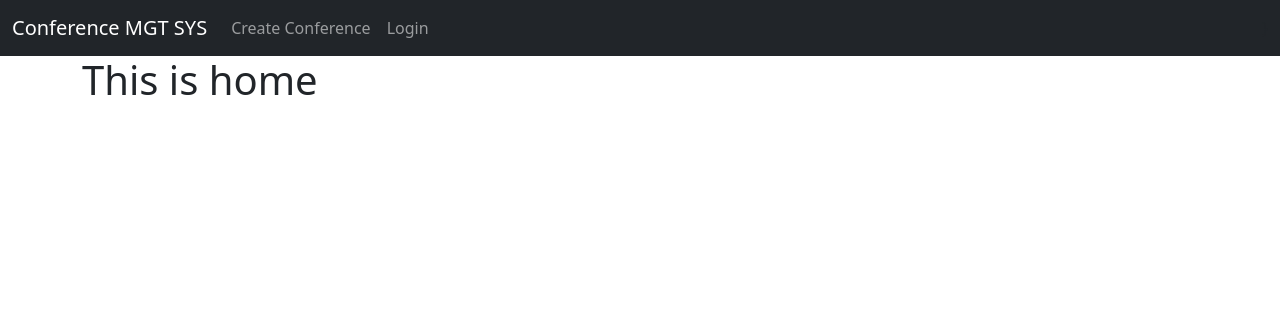
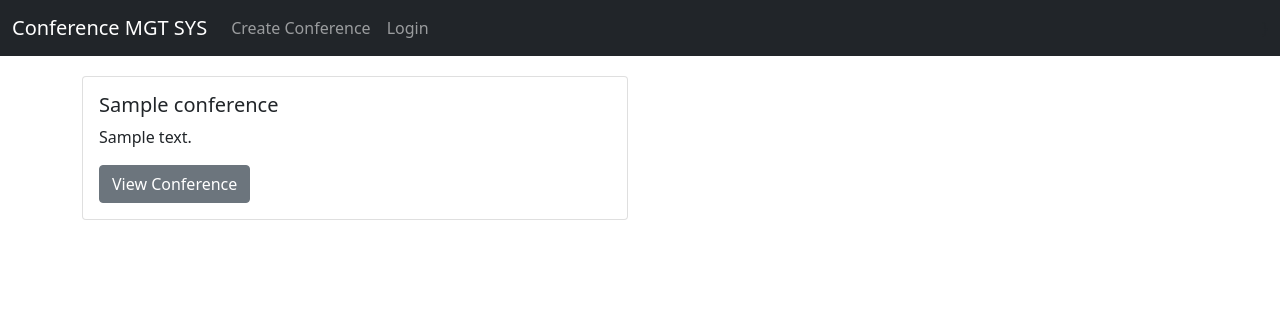
Before and after one commit to chryzcode/conference_system_management, a Django app: page / in a window 1280 px wide. Shown: the top 316 px of the page. Run offline with Django 3.2, Linux system fonts and the light colour scheme; tables that the repository leaves empty hold one stand-in row (values such as "Sample post"); some libraries are stand-ins or nearby versions.

Commit message:
add end edit conference

```diff
--- a/conference_app/models.py
+++ b/conference_app/models.py
@@ -25,6 +25,7 @@ class Conference(models.Model):
     def __str__(self):
         return self.title
 
+
 #the talk model
 class Talk(models.Model):
     host = models.ForeignKey(User, on_delete=models.CASCADE)
--- a/conference_app/templates/base.html
+++ b/conference_app/templates/base.html
@@ -1,15 +1,35 @@
 <!DOCTYPE html>
 <html lang="en">
   <head>
-    <meta charset="UTF-8">
-    <meta http-equiv="X-UA-Compatible" content="IE=edge">
-    <meta name="viewport" content="width=device-width, initial-scale=1.0">
+    <meta charset="UTF-8" />
+    <meta http-equiv="X-UA-Compatible" content="IE=edge" />
+    <meta name="viewport" content="width=device-width, initial-scale=1.0" />
     <link
       href="https://cdn.jsdelivr.net/npm/bootstrap@5.1.3/dist/css/bootstrap.min.css"
       rel="stylesheet"
       integrity="sha384-1BmE4kWBq78iYhFldvKuhfTAU6auU8tT94WrHftjDbrCEXSU1oBoqyl2QvZ6jIW3"
       crossorigin="anonymous"
     />
+
+    <!--- jquery -->
+    <script
+      src="https://code.jquery.com/jquery-3.3.1.slim.min.js"
+      integrity="sha384-q8i/X+965DzO0rT7abK41JStQIAqVgRVzpbzo5smXKp4YfRvH+8abtTE1Pi6jizo"
+      crossorigin="anonymous"
+    ></script>
+
+    <!-- Fengyuan Chen's Datepicker -->
+    <link
+      rel="stylesheet"
+      href="https://cdnjs.cloudflare.com/ajax/libs/datepicker/0.6.5/datepicker.min.css"
+      integrity="sha256-b88RdwbRJEzRx95nCuuva+hO5ExvXXnpX+78h8DjyOE="
+      crossorigin="anonymous"
+    />
+    <script
+      src="https://cdnjs.cloudflare.com/ajax/libs/datepicker/0.6.5/datepicker.min.js"
+      integrity="sha256-/7FLTdzP6CfC1VBAj/rsp3Rinuuu9leMRGd354hvk0k="
+      crossorigin="anonymous"
+    ></script>
     <title>Conference MGT SYS</title>
   </head>
   <body>
@@ -28,7 +48,6 @@
           <span class="navbar-toggler-icon"></span>
         </button>
         <div class="collapse navbar-collapse" id="navbarContent">
-
           <ul class="navbar-nav me-auto mb-2 mb-lg-0">
             <li class="nav-item">
               <a class="nav-link" href="{% url 'create-conference' %}">Create Conference</a>
@@ -50,9 +69,7 @@
         </div>
       </div>
     </nav>
-    {% block content %}
-
-    {% endblock %}
+    {% block content %} {% endblock %}
   </body>
   <script
     src="https://cdn.jsdelivr.net/npm/bootstrap@5.1.3/dist/js/bootstrap.bundle.min.js"
--- a/conference_app/templates/home.html
+++ b/conference_app/templates/home.html
@@ -1,6 +1,22 @@
 {% extends 'base.html' %} {% block content %}
-<div class="container">
-    <h1>This is home</h1>
+<div style="margin-top: 20px;" class="container">
+  {% if conferences %}
+  <div class="row">
+      {% for conference in conferences %}
+    <div class="col-sm-6">
+      <div class="card">
+        <div class="card-body">
+          <h5 class="card-title">{{conference.title}}</h5>
+          <p class="card-text">{{conference.description}}</p>
+          <a href="{% url 'view-conference' conference.pk %}" class="btn btn-secondary">View Conference</a>
+        </div>
+      </div>
+    </div>
+     {% endfor %}
+  </div>
+  {% else %}
+  <p>There are no conference</p>
+  {% endif %}
 </div>
 
 {% endblock %}
--- a/conference_app/urls.py
+++ b/conference_app/urls.py
@@ -6,5 +6,7 @@ urlpatterns = [
     path('login/', views.loginPage, name='login'),
     path('register/', views.registerPage, name='register'),
      path('logout/', views.logoutUser, name='logout'),
-     path('create-confernce/', views.createConference, name='create-conference'),
+     path('create-conference/', views.createConference, name='create-conference'),
+     path('conference/<str:conference_id>/', views.viewConference, name='view-conference'),
+     path('edit-conference/<str:conference_id>/', views.editConference, name='edit-conference'),
     ]
--- a/conference_app/views.py
+++ b/conference_app/views.py
@@ -3,6 +3,7 @@ from django.contrib.auth import authenticate, login, logout
 from django.contrib import messages
 from .forms import *
 from django.contrib.auth.decorators import login_required
+from .models import *
 
 
 # Create your views here.
@@ -52,7 +53,9 @@ def logoutUser(request):
     return redirect('home')
 
 def home(request):
-    return render(request, 'home.html')
+    conferences = Conference.objects.all()
+    context = {'conferences':conferences}
+    return render(request, 'home.html', context)
 
 @login_required(login_url='login')
 def createConference(request):
@@ -60,9 +63,32 @@ def createConference(request):
     if request.method == 'POST':
         form = ConferenceForm(request.POST)
         if form.is_valid():
+            form = form.save(commit=False)
+            form.host = request.user
             form.save()
             return redirect('home')
         else:
             messages.error(request, 'An error occured during conference creation')
 
     return render(request, 'conference.html', {'form':form})
+
+
+@login_required(login_url='login')
+def editConference(request, conference_id):
+    conference = Conference.objects.get(pk=conference_id)
+    if request.user == conference.host:
+        form = PackagesForm(instance=conference)
+        if request.method == 'POST':
+            form = ConferenceForm(request.POST, instance=conference)
+            if form.is_valid():
+                form.save()
+                return redirect ('view-conference', pk=conference_id)
+        return render(request, 'conference.html', {'form':form})
+    else:
+        return redirect('view-conference', pk=conference_id)
+
+def viewConference(request, conference_id):
+    conference = Conference.objects.get(pk=conference_id)
+    talks = conference.talk_set.all()
+    context = {'conference':conference, 'talks':talks}
+    return render(request, 'view-conference.html', context)
```
Also changed, not shown: conference_app/forms.py (+2 -6 lines), conference_app/templates/conference.html (+15 -1 lines), conference_app/templates/view-conference.html (added, +9 -0 lines), conference_mgt_sys_project/settings.py (+8 -4 lines), conference_app/migrations/0001_initial.py, conference_app/migrations/0002_conference_talk.py (deleted), conference_app/migrations/0003_conference_host.py (deleted). Lines whose indentation alone changed are shown as unchanged.
